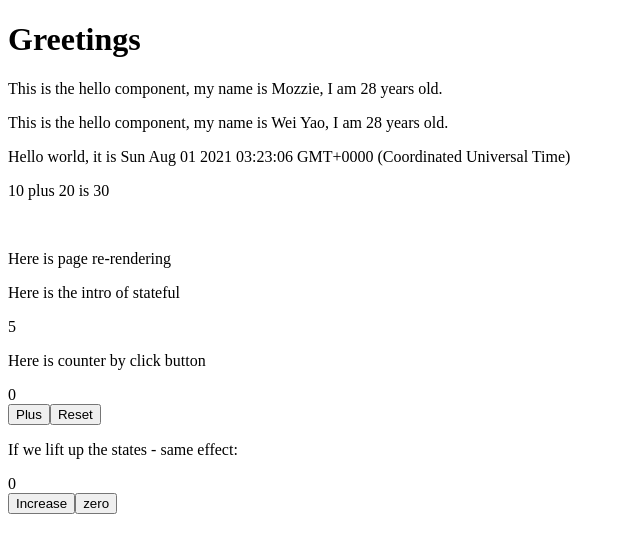
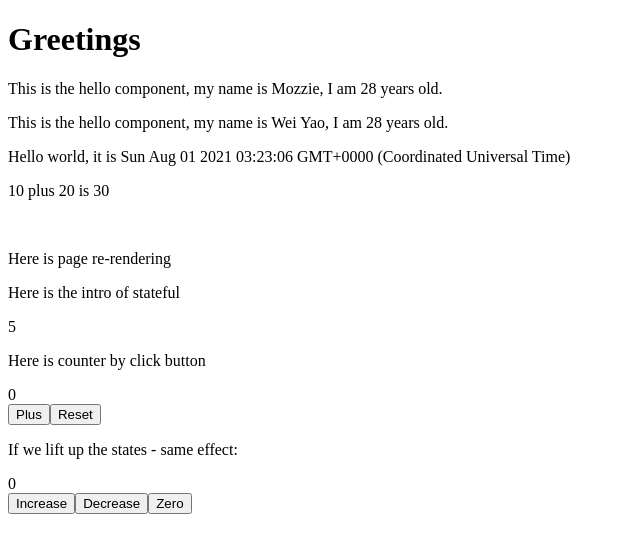
Before and after one commit to mozyao/fs, a React (Create React App) app in the folder react_app/my_first_react_app/: page / in a window 1280 px wide. Shown: the top 552 px of the page, without its empty margins (0-640 px from the left). Built offline with nearby package versions, Linux system fonts and the light colour scheme.

Commit message:
Added Button Component

```diff
--- a/react_app/my_first_react_app/src/App.js
+++ b/react_app/my_first_react_app/src/App.js
@@ -32,6 +32,8 @@ const App = (props) => {
 
   const increaseByOne = () => { setCounter2(counter2+1)}
   const setToZero = () => { setCounter2(0)}
+  const decreaseByOne = () => { setCounter2(counter2-1)}
+
 
 
   // auto count
@@ -53,7 +55,18 @@ const App = (props) => {
       <div>{props.counter}</div>
     )
   }
+  // we need to pass the event handler and the text title
+  // down to Button from APP through props
 
+  const Button = (props) => {
+    return (
+      <button onClick={props.onClick}>
+        {props.text}
+       </button>
+
+    )
+
+  }
 
   //console.log('rendering...',counter1)
   return (
@@ -95,13 +108,31 @@ const App = (props) => {
 
 
         <Display counter={counter2}/>
-        <button onClick={increaseByOne}>
+        {/* <button onClick={increaseByOne}>
           Increase
         </button>
 
         <button onClick={setToZero}>
           zero
         </button>
+         */}
+         <Button onClick={increaseByOne}
+           text='Increase'>
+
+         </Button>
+
+        <Button onClick={decreaseByOne}
+          text='Decrease'>
+
+        </Button>
+
+        <Button onClick={setToZero}
+        text='Zero'>
+
+        </Button>
+
+
+
 
 
 
```
